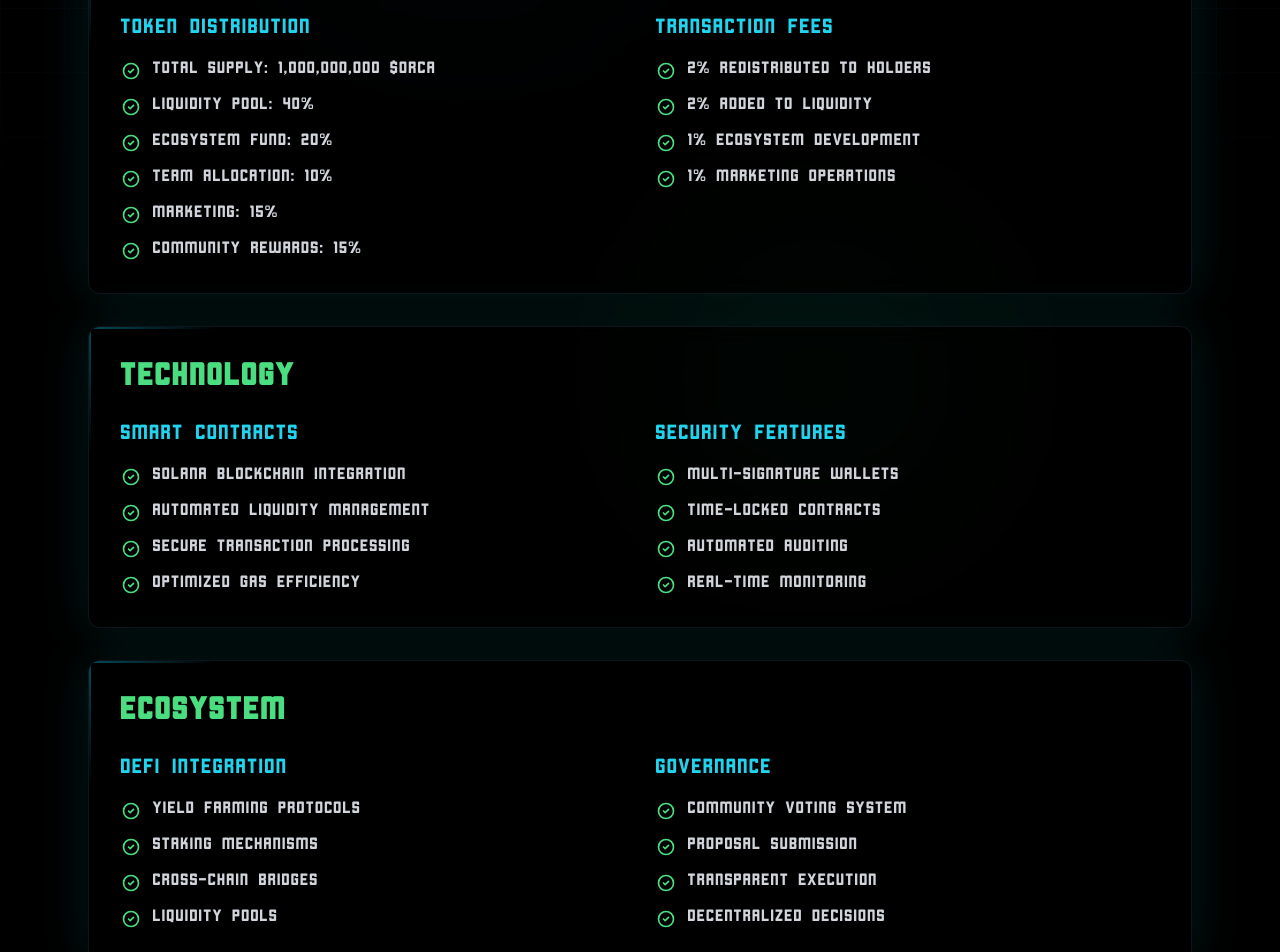
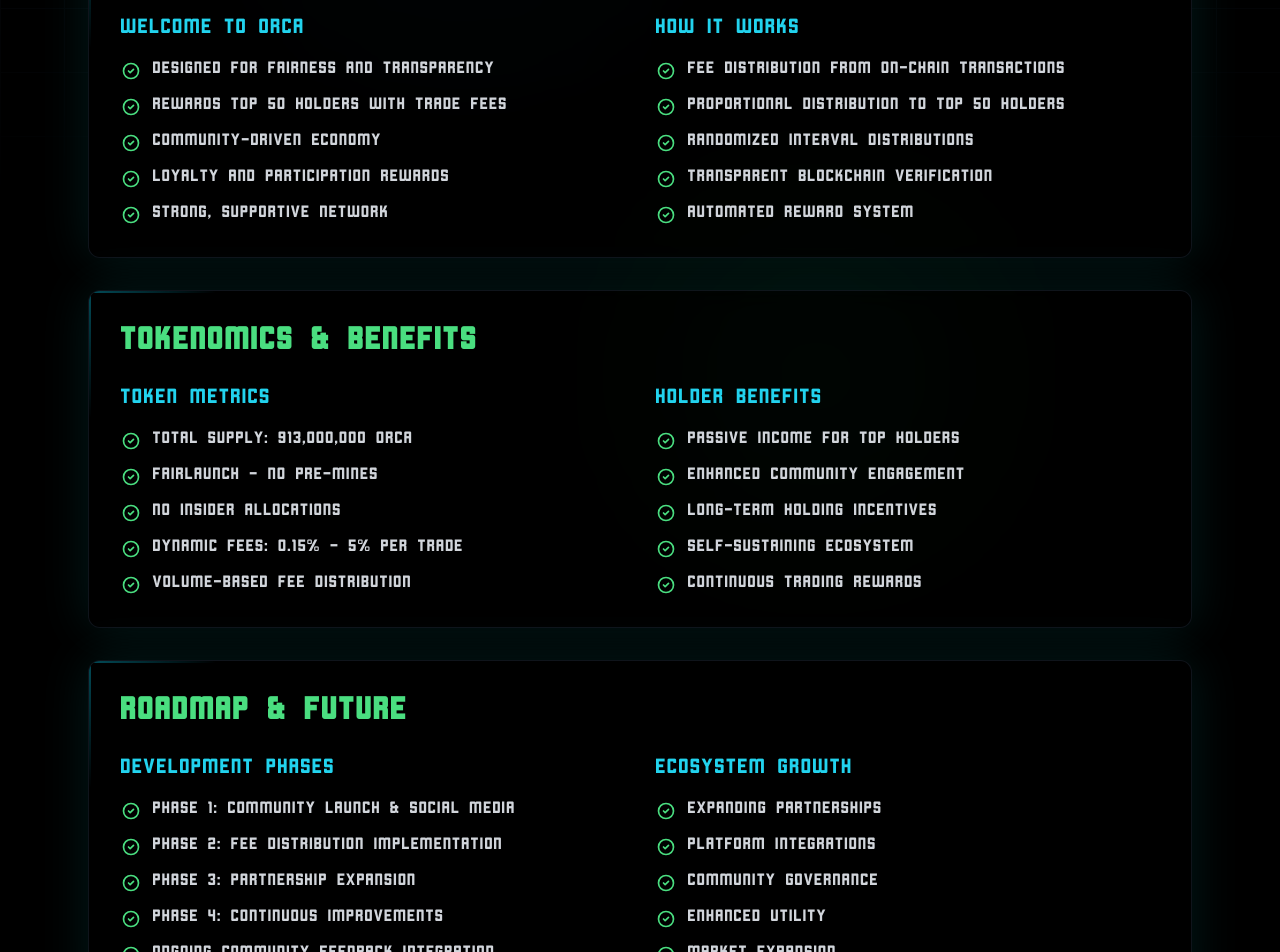
Before and after one commit to OrcaMonsta/orcamonsta1, a Next.js app: page /whitepaper in a window 1280 px wide. Shown: the part 280-1232 px from the top of the page. Built offline with nearby package versions, Linux system fonts and the light colour scheme.

Commit message:
Update whitepaper content:    - Add comprehensive Orca token information    - Organize content into structured sections    - Maintain consistent styling and effects    - Include detailed tokenomics and roadmap    - Add benefits and vision sections    - Keep visual theme and animations

```diff
--- a/app/mobile/page.tsx
+++ b/app/mobile/page.tsx
@@ -23,7 +23,7 @@ const MobilePage = () => {
         { name: "About", href: "/about" },
         { name: "How it works", href: "/how-it-works" },
         { name: "Roadmap", href: "/roadmap" },
-        { name: "Whitepaper", href: "/under-construction" },
+        { name: "Whitepaper", href: "/whitepaper" },
         { name: "Team", href: "/under-construction" },
         { name: "Ecosystem", href: "/under-construction" }
       ]
--- a/app/page.tsx
+++ b/app/page.tsx
@@ -23,7 +23,7 @@ export default function Home() {
         { name: "About", href: "/about" },
         { name: "How it works", href: "/how-it-works" },
         { name: "Roadmap", href: "/roadmap" },
-        { name: "Whitepaper", href: "/under-construction" },
+        { name: "Whitepaper", href: "/whitepaper" },
         { name: "Team", href: "/under-construction" },
         { name: "Ecosystem", href: "/under-construction" }
       ]
--- a/app/whitepaper/page.tsx
+++ b/app/whitepaper/page.tsx
@@ -12,72 +12,76 @@ const cornerstone = localFont({
 export default function Whitepaper() {
   const sections = [
     {
-      title: "TOKENOMICS",
+      title: "INTRODUCTION & VISION",
       content: [
         {
-          subtitle: "TOKEN DISTRIBUTION",
+          subtitle: "WELCOME TO ORCA",
           details: [
-            "TOTAL SUPPLY: 1,000,000,000 $ORCA",
-            "LIQUIDITY POOL: 40%",
-            "ECOSYSTEM FUND: 20%",
-            "TEAM ALLOCATION: 10%",
-            "MARKETING: 15%",
-            "COMMUNITY REWARDS: 15%"
+            "DESIGNED FOR FAIRNESS AND TRANSPARENCY",
+            "REWARDS TOP 50 HOLDERS WITH TRADE FEES",
+            "COMMUNITY-DRIVEN ECONOMY",
+            "LOYALTY AND PARTICIPATION REWARDS",
+            "STRONG, SUPPORTIVE NETWORK"
           ]
         },
         {
-          subtitle: "TRANSACTION FEES",
+          subtitle: "HOW IT WORKS",
           details: [
-            "2% REDISTRIBUTED TO HOLDERS",
-            "2% ADDED TO LIQUIDITY",
-            "1% ECOSYSTEM DEVELOPMENT",
-            "1% MARKETING OPERATIONS"
+            "FEE DISTRIBUTION FROM ON-CHAIN TRANSACTIONS",
+            "PROPORTIONAL DISTRIBUTION TO TOP 50 HOLDERS",
+            "RANDOMIZED INTERVAL DISTRIBUTIONS",
+            "TRANSPARENT BLOCKCHAIN VERIFICATION",
+            "AUTOMATED REWARD SYSTEM"
           ]
         }
       ]
     },
     {
-      title: "TECHNOLOGY",
+      title: "TOKENOMICS & BENEFITS",
       content: [
         {
-          subtitle: "SMART CONTRACTS",
+          subtitle: "TOKEN METRICS",
           details: [
-            "SOLANA BLOCKCHAIN INTEGRATION",
-            "AUTOMATED LIQUIDITY MANAGEMENT",
-            "SECURE TRANSACTION PROCESSING",
-            "OPTIMIZED GAS EFFICIENCY"
+            "TOTAL SUPPLY: 913,000,000 ORCA",
+            "FAIRLAUNCH - NO PRE-MINES",
+            "NO INSIDER ALLOCATIONS",
+            "DYNAMIC FEES: 0.15% - 5% PER TRADE",
+            "VOLUME-BASED FEE DISTRIBUTION"
           ]
         },
         {
-          subtitle: "SECURITY FEATURES",
+          subtitle: "HOLDER BENEFITS",
           details: [
-            "MULTI-SIGNATURE WALLETS",
-            "TIME-LOCKED CONTRACTS",
-            "AUTOMATED AUDITING",
-            "REAL-TIME MONITORING"
+            "PASSIVE INCOME FOR TOP HOLDERS",
+            "ENHANCED COMMUNITY ENGAGEMENT",
+            "LONG-TERM HOLDING INCENTIVES",
+            "SELF-SUSTAINING ECOSYSTEM",
+            "CONTINUOUS TRADING REWARDS"
           ]
         }
       ]
     },
     {
-      title: "ECOSYSTEM",
+      title: "ROADMAP & FUTURE",
       content: [
         {
-          subtitle: "DEFI INTEGRATION",
+          subtitle: "DEVELOPMENT PHASES",
           details: [
-            "YIELD FARMING PROTOCOLS",
-            "STAKING MECHANISMS",
-            "CROSS-CHAIN BRIDGES",
-            "LIQUIDITY POOLS"
+            "PHASE 1: COMMUNITY LAUNCH & SOCIAL MEDIA",
+            "PHASE 2: FEE DISTRIBUTION IMPLEMENTATION",
+            "PHASE 3: PARTNERSHIP EXPANSION",
+            "PHASE 4: CONTINUOUS IMPROVEMENTS",
+            "ONGOING COMMUNITY FEEDBACK INTEGRATION"
           ]
         },
         {
-          subtitle: "GOVERNANCE",
+          subtitle: "ECOSYSTEM GROWTH",
           details: [
-            "COMMUNITY VOTING SYSTEM",
-            "PROPOSAL SUBMISSION",
-            "TRANSPARENT EXECUTION",
-            "DECENTRALIZED DECISIONS"
+            "EXPANDING PARTNERSHIPS",
+            "PLATFORM INTEGRATIONS",
+            "COMMUNITY GOVERNANCE",
+            "ENHANCED UTILITY",
+            "MARKET EXPANSION"
           ]
         }
       ]
```
